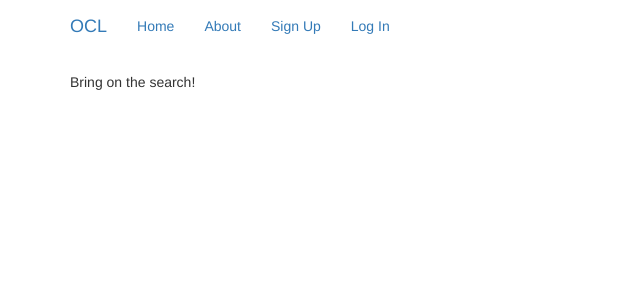
After one commit to OpenConceptLab/ocl_web, a Django app: template ocl_web/templates/pages/search.html in a window 1280 px wide. The commit adds this page. Shown: the top 300 px of the page, without its empty margins (0-640 px from the left). Run offline with Django 3.2, Linux system fonts and the light colour scheme; the template is opened without the code that fills it, so the values that code supplies are empty; some libraries are stand-ins or nearby versions.

Commit message:
Adds search page.

```diff
--- a/ocl_web/config/urls.py
+++ b/ocl_web/config/urls.py
@@ -17,6 +17,9 @@ urlpatterns = patterns('',
     url(r'^about/$',
         TemplateView.as_view(template_name='pages/about.html'),
         name="about"),
+    url(r'^search/$',
+        TemplateView.as_view(template_name='pages/search.html'),
+        name="about"),
 
     # Uncomment the next line to enable the admin:
     url(r'^admin/', include(admin.site.urls)),
--- a/ocl_web/templates/base.html
+++ b/ocl_web/templates/base.html
@@ -26,7 +26,7 @@
     {% endblock %}
 
     {% block angular %}
-      <script src="//ajax.googleapis.com/ajax/libs/angularjs/1.2.9/angular.min.js"></script>
+{#      <script src="//ajax.googleapis.com/ajax/libs/angularjs/1.2.9/angular.min.js"></script>#}
     {% endblock %}
 
   </head>
@@ -35,7 +35,7 @@
 
     <div class="header navbar">
       <div class="container">
-        <a class="navbar-brand" href="/">ocl_web</a>
+        <a class="navbar-brand" href="/">OCL</a>
         <ul class="nav navbar-nav">
           <li class="active"><a href="{% url 'home' %}">Home</a></li>
           <li><a href="{% url 'about' %}">About</a></li>
--- /dev/null
+++ b/ocl_web/templates/pages/search.html
@@ -0,0 +1,5 @@
+{% extends "base.html" %}
+
+{% block content %}
+  <p>Bring on the search!</p>
+{% endblock content %}
```
Also changed, not shown: ocl_web/static/css/project.css (line endings or trailing spaces), ocl_web/static/sass/project.scss (line endings or trailing spaces).
